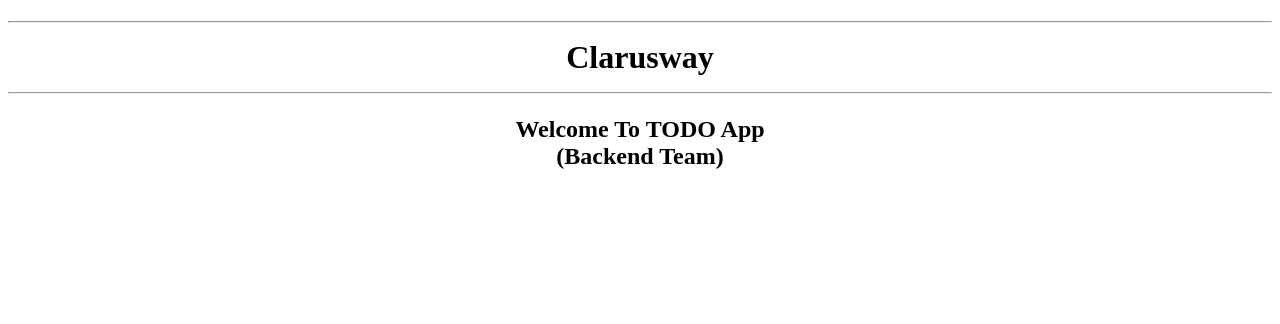
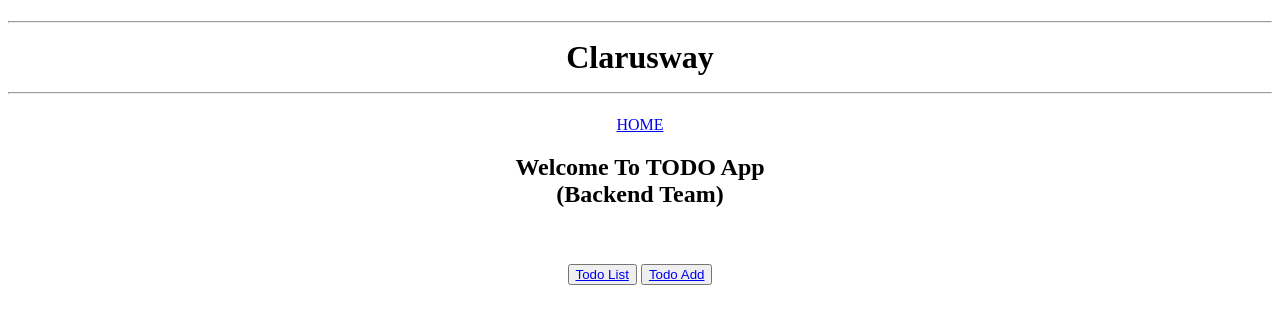
Before and after one commit to hsynarsln/Django-Todo-App, a Django app: page / in a window 1280 px wide. Shown: the top 324 px of the page. Run offline with Django 3.2, Linux system fonts and the light colour scheme.

Commit message:
adding link

```diff
--- a/todo/templates/todo/base.html
+++ b/todo/templates/todo/base.html
@@ -1,25 +1,22 @@
 <!DOCTYPE html>
 <html lang="en">
-
   <head>
-    <meta charset="UTF-8">
-    <meta http-equiv="X-UA-Compatible" content="IE=edge">
-    <meta name="viewport" content="width=device-width, initial-scale=1.0">
+    <meta charset="UTF-8" />
+    <meta http-equiv="X-UA-Compatible" content="IE=edge" />
+    <meta name="viewport" content="width=device-width, initial-scale=1.0" />
     <title>CW TODO App</title>
   </head>
 
   <body>
     <h1>
-        <hr>
+      <hr />
+      <center>Clarusway</center>
+      <hr />
+    </h1>
     <center>
-            Clarusway
+      <a href="{% url 'home' %}">HOME</a>
     </center>
-        <hr>
-    </h1>
 
-    {% block content %}
-
-    {% endblock content %}
+    {% block content %} {% endblock content %}
   </body>
-
 </html>
--- a/todo/templates/todo/home.html
+++ b/todo/templates/todo/home.html
@@ -1,13 +1,20 @@
-{% extends 'todo/base.html' %}
-
-
-{% block content %}
+{% extends 'todo/base.html' %} {% block content %}
 
 <h2>
-    <center>
-        Welcome To TODO App <br> (Backend Team)
-    </center>
-
+  <center>
+    Welcome To TODO App <br />
+    (Backend Team)
+  </center>
 </h2>
+<br />
+<br />
+<center>
+  <button>
+    <a href="{% url 'todo_list' %}">Todo List</a>
+  </button>
+  <button>
+    <a href="{% url 'todo_add' %}">Todo Add</a>
+  </button>
+</center>
 
 {% endblock content %}
```
Also changed, not shown: todo/templates/todo/todo_update.html (+6 -1 lines). Lines whose indentation alone changed are shown as unchanged.
